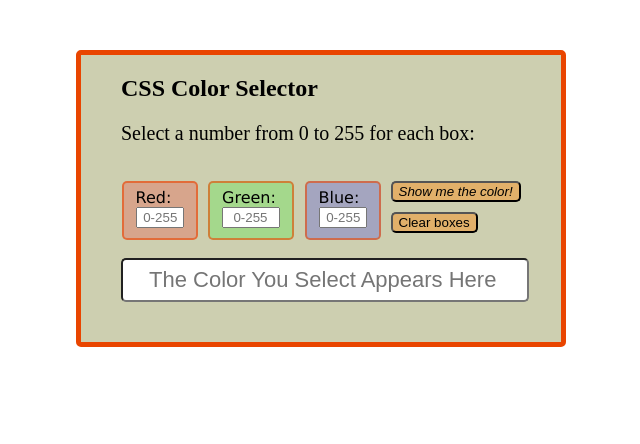
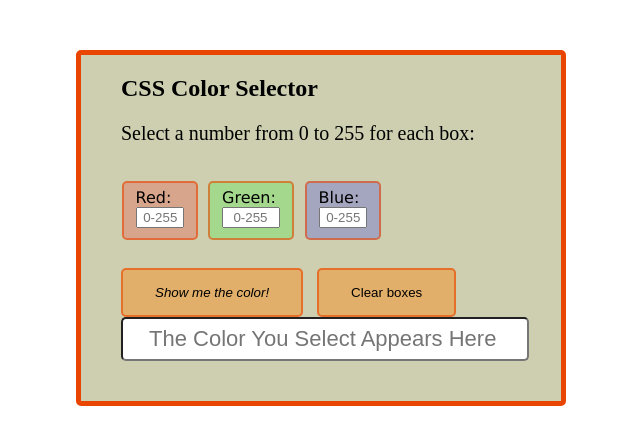
Before and after one commit to KCFlynn/ColorPicker, a plain HTML site: page index.html in a window 1280 px wide. Shown: the whole page, without its empty margins (319-959 px from the left). Drawn offline with Linux system fonts and the light colour scheme.

Commit message:
change button size

```diff
--- a/index.html
+++ b/index.html
@@ -70,12 +70,18 @@
             -webkit-border-radius:5px;
             background-color:rgba(255,128,0, .4);
             font-style: italic;
+            border:2px solid rgba(233,69,0, .6);
+            padding: 15px 32px;
+            text-align: center;
 		}
         #clearBtn{
             margin-left: 10px;
             margin-top: 10px;
             -webkit-border-radius:5px;
             background-color:rgba(255,128,0, .4);
+            border:2px solid rgba(233,69,0, .6);
+            padding: 15px 32px;
+            text-align: center;
         }
         #btn:hover{
            background-color: rgba(100,240,63,0.37);
@@ -135,7 +141,7 @@
     	<script>
 
      function saveInfo(){
-         clearFields();
+
          if(window.localStorage){
             let red = document.getElementById("redBox");
 
```
